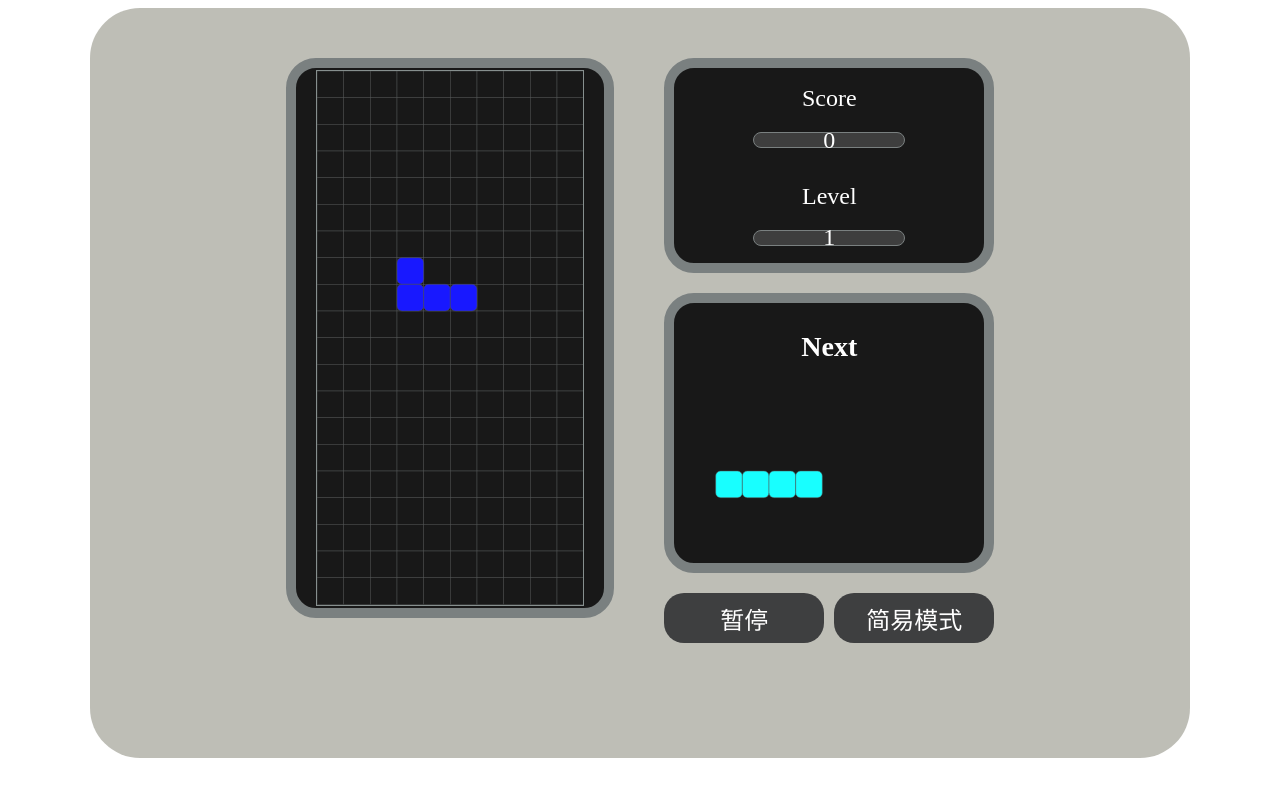
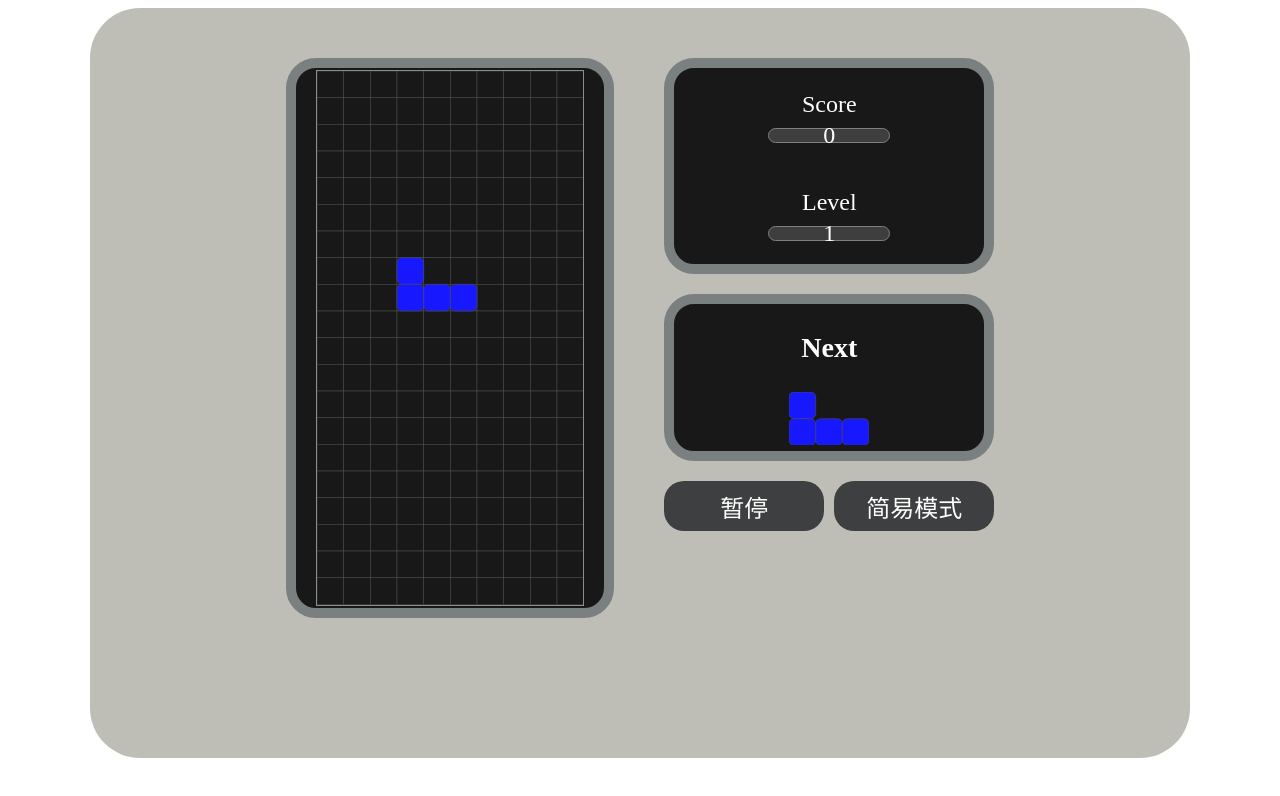
Before and after one commit to wemmaling/Tetris, a React app: page / in a window 1280 px wide. Shown: the top 796 px of the page. Built offline with nearby package versions, Linux system fonts and the light colour scheme.

Commit message:
调整next预览中物块的位置偏移

```diff
--- a/app/Button.jsx
+++ b/app/Button.jsx
@@ -3,9 +3,17 @@ import './style/Button.styl'
 
 export default class Button extends React.Component {
   render() {
-    const {text, color, onClick} = this.props
+    const { text, disabled, onClick } = this.props
     return (
-      <div className="button" onClick={onClick}>
+      <div
+        style={{
+          cursor: disabled ? 'default' : 'pointer',
+          color: disabled ? 'darkgray' : 'white'
+          // background: disabled ? '#888888' : '#2a2b2c'
+        }}
+        className="button"
+        onClick={disabled ? null : onClick}
+      >
         {text}
       </div>
     )
--- a/app/GameOverPage.jsx
+++ b/app/GameOverPage.jsx
@@ -11,7 +11,7 @@ class GameOverPage extends React.Component {
       <div className="game-over">
         <h4>Your score</h4>
         <div className="score">{score}</div>
-        <Button onClick={() => this.props.dispatch({ type: A.RESTART })} text="重新开始" />
+        <Button onClick={() => this.props.dispatch({ type: A.RESTART })} disabled={false} text="重新开始" />
       </div>
     )
   }
--- a/app/TetrisMap.jsx
+++ b/app/TetrisMap.jsx
@@ -8,6 +8,7 @@ import * as A from 'action'
 import { colorMap, directionMapDelta } from 'resource'
 import { CELL_WIDTH, CELL_HEIGHT, COL, ROW } from './constants'
 import './style/TetrisMap.styl'
+import { List } from "immutable"
 
 
 function mapStateToProps(state, ownProps) {
@@ -93,19 +94,44 @@ class TetrisMap extends React.Component {
     const { type: nextType, direction: nextDir } = nextTetromino.toObject()
     const { color } = colorMap.get(type)
     const { color: nextColor } = colorMap.get(nextType)
-    const pauseButton = <Button onClick={() => {
+
+    const delta = directionMapDelta.get(nextType).get(nextDir)
+    const colDeltaList = List(delta.map(every => every[1]))
+    const rowDeltaList = List(delta.map(every => every[0]))
+    const maxRow = rowDeltaList.max()
+    const minRow = rowDeltaList.min()
+    const minCol = colDeltaList.min()
+    const maxCol = colDeltaList.max()
+
+    const pauseButton = <Button
+      onClick={() => {
         this.props.dispatch({ type: A.PAUSE })
-    }} text="暂停" />
-    const startButton = <Button disabled={isGameOver} onClick={() => {
+      }}
+      text="暂停"
+      disabled={isGameOver}
+    />
+    const startButton = <Button
+      disabled={isGameOver}
+      onClick={() => {
         this.props.dispatch({ type: A.START })
-    }} text="继续" />
+      }}
+      text="继续"
+    />
 
-    const helpOn = <Button onClick={() => {
+    const helpOn = <Button
+      onClick={() => {
         this.props.dispatch({ type: A.HELP_ON })
-    }} text="简易模式" />
-    const helpDown = <Button disabled={isGameOver} onClick={() => {
+      }}
+      text="简易模式"
+      disabled={isGameOver}
+    />
+    const helpDown = <Button
+      disabled={isGameOver}
+      onClick={() => {
         this.props.dispatch({ type: A.HELP_DOWN })
-    }} text="正常模式" />
+      }}
+      text="正常模式"
+    />
 
     let forecastRender = null
     if (forecast !== null) {
@@ -168,12 +194,13 @@ class TetrisMap extends React.Component {
           </div>
           <div className="next-content">
             <h3>Next</h3>
+            <div>
               <svg
-              width="280px"
-              height="280px">
+                width={`${CELL_WIDTH * (maxCol - minCol + 1)}px`}
+                height={`${CELL_HEIGHT * (maxRow - minRow + 1 === 1 ? 2 : maxRow - minRow + 1)}px`}>
                 <g>
-                {directionMapDelta.get(nextType).get(nextDir).map((every, index) => {
-                  const { x, y } = indexToCoordinate(3 + every[0], 3 + every[1])
+                  {delta.map((every, index) => {
+                    const { x, y } = indexToCoordinate(every[0] - minRow, every[1] - minCol)
                     return (
                       <Cell key={index} x={x} y={y} fill={nextColor} real={true} />
                     )
@@ -181,7 +208,9 @@ class TetrisMap extends React.Component {
                 </g>
               </svg>
             </div>
-          <div style={{ display: 'flex', marginLeft: '40px', alignItems: 'center' }}>
+          </div>
+          <div className="button-content"
+               style={{ display: 'flex', marginLeft: '40px', alignItems: 'center' }}>
             {isPaused ? startButton : pauseButton}
             {helpSchemaOn ? helpDown : helpOn}
           </div>
--- a/app/style/Button.styl
+++ b/app/style/Button.styl
@@ -1,5 +1,4 @@
 .button
-  cursor default
   display flex
   justify-content center
   margin-left 10px
--- a/app/style/TetrisMap.styl
+++ b/app/style/TetrisMap.styl
@@ -36,10 +36,10 @@
       margin-left 50px
       margin-bottom 20px
       width 310px
-      height 30%
+      //height 30%
       display flex
       flex-direction column
-      justify-content space-around
+      justify-content center
       align-items center
       font-size 24px
       color white
@@ -51,25 +51,25 @@
         flex-direction column
         justify-content center
         align-items center
+        padding 16px
         .score
           display flex
           justify-content center
           align-items center
-          width 150px
-          height 18%
+          width 120px
+          height 20%
           background #2a2a2a
           border solid #6c7373 1px
           border-radius 20px
           //margin-bottom 20px
         > span
-          margin-bottom 20px
+          margin-bottom 10px
           font-size 24px
 
     .next-content
       margin-left 50px
       margin-bottom 20px
       width 310px
-      height 40%
       display flex
       flex-direction column
       align-items center
@@ -78,3 +78,4 @@
       background black
       border solid #6c7373 10px
       border-radius 30px
+    //.button-content
--- a/app/utils.js
+++ b/app/utils.js
@@ -31,7 +31,7 @@ const keysArray = colorMap.keySeq().toList().delete(0).toArray()
 export function dropRandom() {
   const index = Math.floor(Math.random() * 7)
   const type = keysArray[index]
-  const direction = Math.floor(Math.random() * 4)
+  const direction = 0
   const delta = directionMapDelta.get(type).get(direction)
   const rowDeltaList = List(delta.map(every => every[0]))
   const maxRow = rowDeltaList.max()
```
Lines whose indentation alone changed are shown as unchanged.
